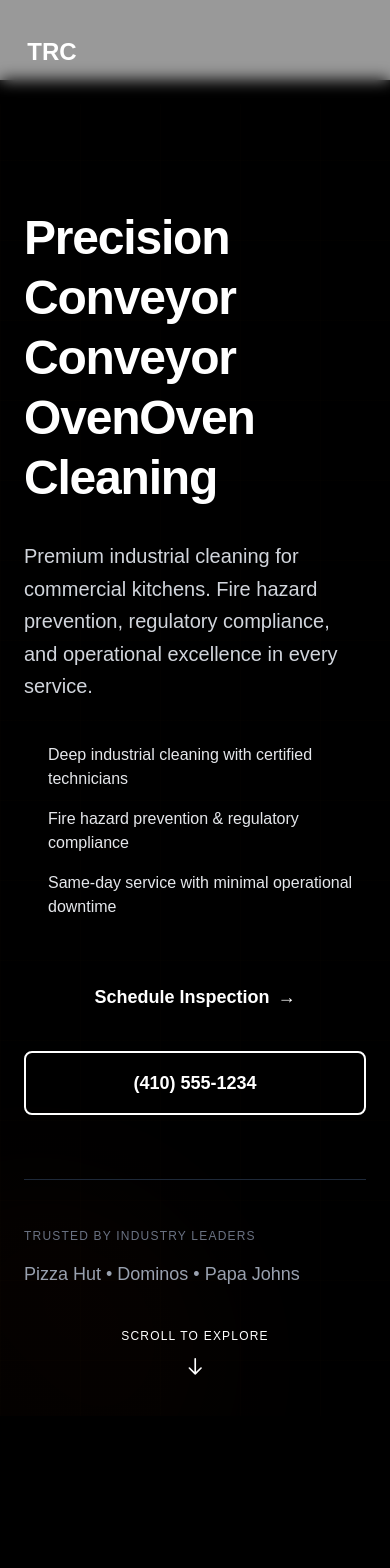
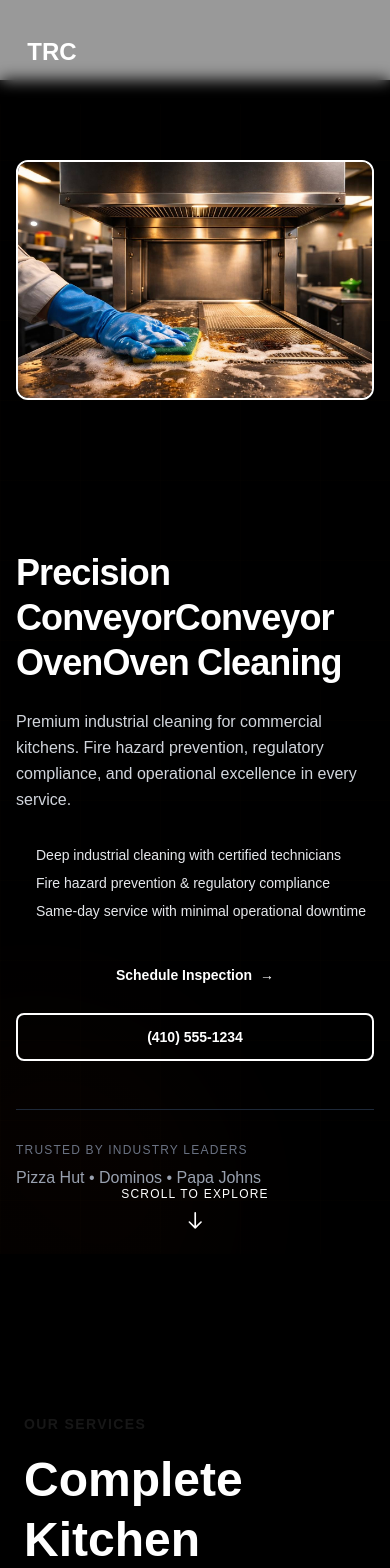
Before and after one commit to backdoc123/total-restaurant-care, a Next.js app: page / in a window 390 px wide. Shown: the top 1568 px of the page. Built offline with nearby package versions, Linux system fonts and the light colour scheme.

Commit message:
TRC V16 FULLY RESPONSIVE: Images visible on ALL screen sizes (mobile, tablet, desktop) - removed hidden lg:block, added responsive padding/sizing, full mobile responsiveness for images and all elements

```diff
--- a/components/Hero.tsx
+++ b/components/Hero.tsx
@@ -45,7 +45,7 @@ export default function Hero() {
   }
 
   return (
-    <section className="relative min-h-screen bg-black text-white overflow-hidden flex items-center pt-32 pb-32 mt-20">
+    <section className="relative min-h-screen bg-black text-white overflow-hidden flex items-center pt-20 pb-16 sm:pt-32 sm:pb-32 mt-20">
       {/* Elegant background elements */}
       <div className="absolute inset-0 overflow-hidden">
         {/* Gradient orbs - smooth, elegant floating */}
@@ -71,8 +71,8 @@ export default function Hero() {
       </div>
 
       {/* Content */}
-      <div className="max-w-7xl mx-auto px-6 sm:px-8 lg:px-16 w-full relative z-10">
-        <div className="grid grid-cols-1 lg:grid-cols-2 gap-16 lg:gap-24 items-center">
+      <div className="max-w-7xl mx-auto px-4 sm:px-6 lg:px-16 w-full relative z-10">
+        <div className="grid grid-cols-1 lg:grid-cols-2 gap-8 lg:gap-24 items-center">
           {/* Left: Text Content */}
           <motion.div
             variants={containerVariants}
@@ -81,7 +81,7 @@ export default function Hero() {
             className="order-2 lg:order-1"
           >
             {/* Headline - Word by word reveal */}
-            <motion.h1 className="text-5xl sm:text-6xl lg:text-7xl font-sans font-black mb-8 leading-tight tracking-tight text-white">
+            <motion.h1 className="text-4xl sm:text-5xl lg:text-7xl font-sans font-black mb-6 sm:mb-8 leading-tight tracking-tight text-white">
               {words.map((word, index) => (
                 <motion.span
                   key={index}
@@ -89,7 +89,7 @@ export default function Hero() {
                   variants={wordVariants}
                   initial="hidden"
                   animate="visible"
-                  className={`inline-block mr-3 ${
+                  className={`inline-block mr-2 sm:mr-3 ${
                     highlightWords.includes(word)
                       ? 'relative'
                       : ''
@@ -112,21 +112,21 @@ export default function Hero() {
             {/* Subheading - Integrated premium industrial cleaning text */}
             <motion.p
               variants={itemVariants}
-              className="text-xl sm:text-2xl text-gray-300 max-w-xl mb-10 font-light leading-relaxed"
+              className="text-base sm:text-xl lg:text-2xl text-gray-300 max-w-xl mb-8 sm:mb-10 font-light leading-relaxed"
             >
               Premium industrial cleaning for commercial kitchens. Fire hazard prevention, regulatory compliance, and operational excellence in every service.
             </motion.p>
 
             {/* Value propositions */}
-            <motion.div variants={itemVariants} className="space-y-4 mb-12">
+            <motion.div variants={itemVariants} className="space-y-2 sm:space-y-4 mb-8 sm:mb-12">
               {[
                 'Deep industrial cleaning with certified technicians',
                 'Fire hazard prevention & regulatory compliance',
                 'Same-day service with minimal operational downtime'
               ].map((item, i) => (
-                <div key={i} className="flex items-start gap-4">
-                  <div className="w-2 h-2 bg-gradient-to-r from-copper-500 to-copper-400 rounded-full mt-3 flex-shrink-0" />
-                  <p className="text-gray-200 font-light">{item}</p>
+                <div key={i} className="flex items-start gap-3 sm:gap-4">
+                  <div className="w-2 h-2 bg-gradient-to-r from-copper-500 to-copper-400 rounded-full mt-2 sm:mt-3 flex-shrink-0" />
+                  <p className="text-sm sm:text-base text-gray-200 font-light">{item}</p>
                 </div>
               ))}
             </motion.div>
@@ -134,12 +134,12 @@ export default function Hero() {
             {/* CTA Buttons */}
             <motion.div
               variants={itemVariants}
-              className="flex flex-col sm:flex-row gap-6 sm:items-center"
+              className="flex flex-col sm:flex-row gap-4 sm:gap-6 sm:items-center"
             >
               <motion.button
                 whileHover={{ scale: 1.08, y: -4 }}
                 whileTap={{ scale: 0.95 }}
-                className="px-10 py-4 bg-gradient-to-r from-copper-600 to-copper-500 text-white font-sans font-bold text-lg rounded-lg hover:shadow-2xl hover:shadow-copper-600/50 transition-all duration-300 flex items-center justify-center gap-2"
+                className="px-6 sm:px-10 py-3 sm:py-4 bg-gradient-to-r from-copper-600 to-copper-500 text-white font-sans font-bold text-sm sm:text-lg rounded-lg hover:shadow-2xl hover:shadow-copper-600/50 transition-all duration-300 flex items-center justify-center gap-2"
               >
                 Schedule Inspection
                 <span>→</span>
@@ -147,28 +147,28 @@ export default function Hero() {
               <motion.button
                 whileHover={{ scale: 1.08 }}
                 whileTap={{ scale: 0.95 }}
-                className="px-10 py-4 border-2 border-copper-600 border-opacity-60 text-copper-400 font-sans font-bold text-lg rounded-lg hover:bg-copper-600 hover:bg-opacity-15 hover:text-copper-300 transition-all duration-300"
+                className="px-6 sm:px-10 py-3 sm:py-4 border-2 border-copper-600 border-opacity-60 text-copper-400 font-sans font-bold text-sm sm:text-lg rounded-lg hover:bg-copper-600 hover:bg-opacity-15 hover:text-copper-300 transition-all duration-300"
               >
                 (410) 555-1234
               </motion.button>
             </motion.div>
 
             {/* Trust line */}
-            <motion.div variants={itemVariants} className="mt-16 pt-12 border-t border-gray-800">
-              <p className="text-xs text-gray-500 uppercase tracking-widest mb-4">Trusted by industry leaders</p>
-              <div className="text-lg text-gray-400 font-light">Pizza Hut • Dominos • Papa Johns</div>
+            <motion.div variants={itemVariants} className="mt-12 sm:mt-16 pt-8 sm:pt-12 border-t border-gray-800">
+              <p className="text-xs text-gray-500 uppercase tracking-widest mb-2 sm:mb-4">Trusted by industry leaders</p>
+              <div className="text-base sm:text-lg text-gray-400 font-light">Pizza Hut • Dominos • Papa Johns</div>
             </motion.div>
           </motion.div>
 
-          {/* Right: Hero Image */}
+          {/* Right: Hero Image - VISIBLE ON ALL SCREENS */}
           <motion.div
-            initial={{ opacity: 0, x: 80 }}
+            initial={{ opacity: 0, x: 40 }}
             animate={{ opacity: 1, x: 0 }}
             transition={{ duration: 1.2, delay: 0.4, ease: [0.25, 0.46, 0.45, 0.94] }}
-            className="order-1 lg:order-2 hidden lg:block"
+            className="order-1 lg:order-2 w-full"
           >
-            <div className="relative">
-              <div className="rounded-2xl overflow-hidden border-2 border-copper-600 border-opacity-40 hover:border-copper-500 hover:border-opacity-80 transition-all duration-300 group">
+            <div className="relative w-full aspect-square sm:aspect-auto">
+              <div className="rounded-xl sm:rounded-2xl overflow-hidden border-2 border-copper-600 border-opacity-40 hover:border-copper-500 hover:border-opacity-80 transition-all duration-300 group w-full h-auto">
                 {/* Animated accent */}
                 <motion.div
                   className="absolute -inset-1 bg-gradient-to-r from-copper-600 to-copper-400 rounded-2xl opacity-0 group-hover:opacity-20 blur-lg transition-opacity duration-300"
@@ -176,7 +176,7 @@ export default function Hero() {
                   transition={{ duration: 20, repeat: Infinity, ease: "linear" }}
                 />
 
-                {/* Image */}
+                {/* Image - Responsive with proper sizing */}
                 <Image
                   src="/hero-oven.jpg"
                   alt="Conveyor Oven Cleaning"
@@ -184,18 +184,19 @@ export default function Hero() {
                   height={600}
                   className="relative z-10 w-full h-auto object-cover"
                   priority
+                  sizes="(max-width: 640px) 100vw, (max-width: 1024px) 100vw, 50vw"
                 />
               </div>
 
-              {/* Floating card accent */}
+              {/* Floating card accent - HIDDEN ON MOBILE */}
               <motion.div
                 initial={{ opacity: 0, y: 30 }}
                 animate={{ opacity: 1, y: 0 }}
                 transition={{ duration: 0.8, delay: 0.8 }}
-                className="absolute -bottom-12 -right-12 w-48 p-6 bg-black border border-copper-600 border-opacity-30 rounded-xl backdrop-blur-sm hidden lg:block"
+                className="absolute -bottom-8 sm:-bottom-12 -right-8 sm:-right-12 w-40 sm:w-48 p-4 sm:p-6 bg-black border border-copper-600 border-opacity-30 rounded-lg sm:rounded-xl backdrop-blur-sm hidden sm:block"
               >
                 <p className="text-xs text-copper-400 uppercase tracking-widest mb-2">25+ Years</p>
-                <p className="text-2xl font-bold text-white">Industry Experience</p>
+                <p className="text-lg sm:text-2xl font-bold text-white">Industry Experience</p>
               </motion.div>
             </div>
           </motion.div>
@@ -206,10 +207,10 @@ export default function Hero() {
       <motion.div
         animate={{ y: [0, 16, 0] }}
         transition={{ duration: 3.5, repeat: Infinity }}
-        className="absolute bottom-10 left-1/2 transform -translate-x-1/2 z-20"
+        className="absolute bottom-6 sm:bottom-10 left-1/2 transform -translate-x-1/2 z-20"
       >
         <div className="text-copper-500 text-center">
-          <p className="text-xs font-sans mb-3 uppercase tracking-widest">Scroll to explore</p>
+          <p className="text-xs font-sans mb-2 sm:mb-3 uppercase tracking-widest">Scroll to explore</p>
           <svg className="w-5 h-5 mx-auto" fill="none" stroke="currentColor" viewBox="0 0 24 24">
             <path strokeLinecap="round" strokeLinejoin="round" strokeWidth={2} d="M19 14l-7 7m0 0l-7-7m7 7V3" />
           </svg>
```
Also changed, not shown: components/CtaImage.tsx (+15 -14 lines).
